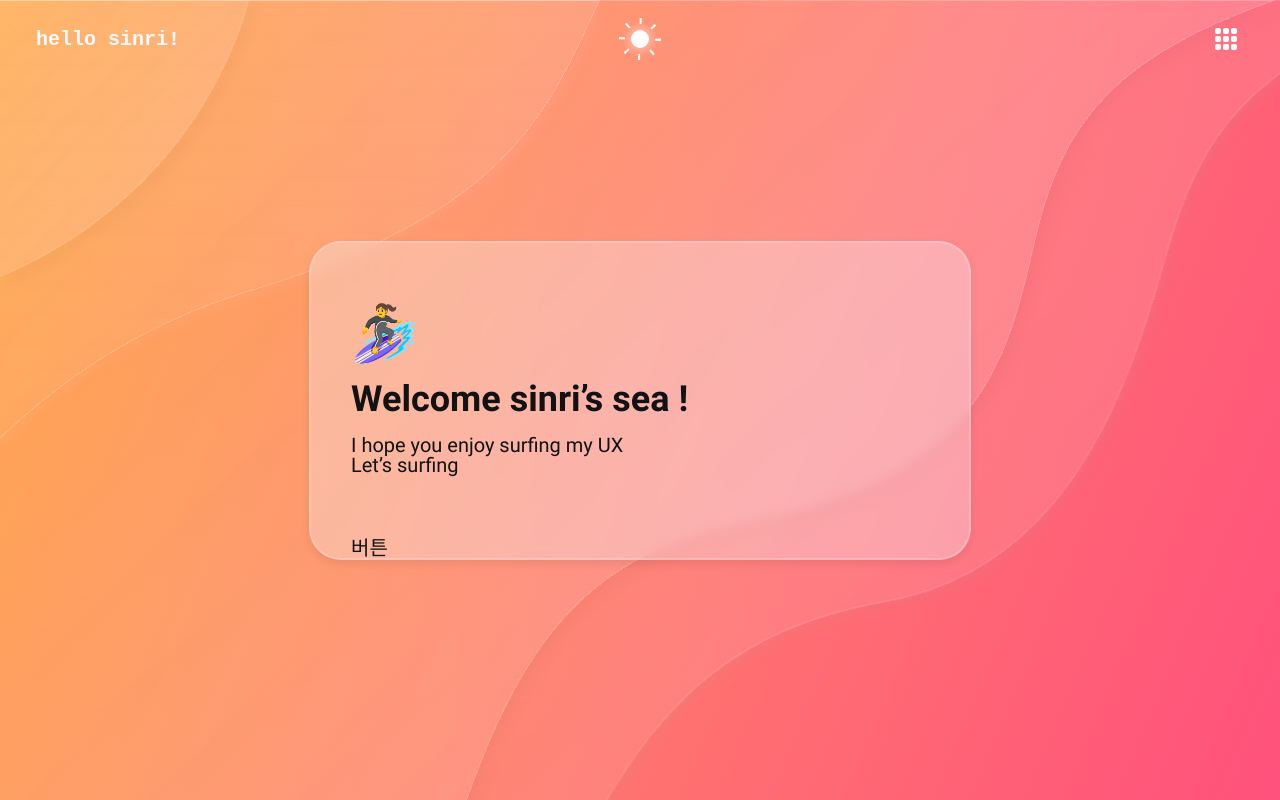
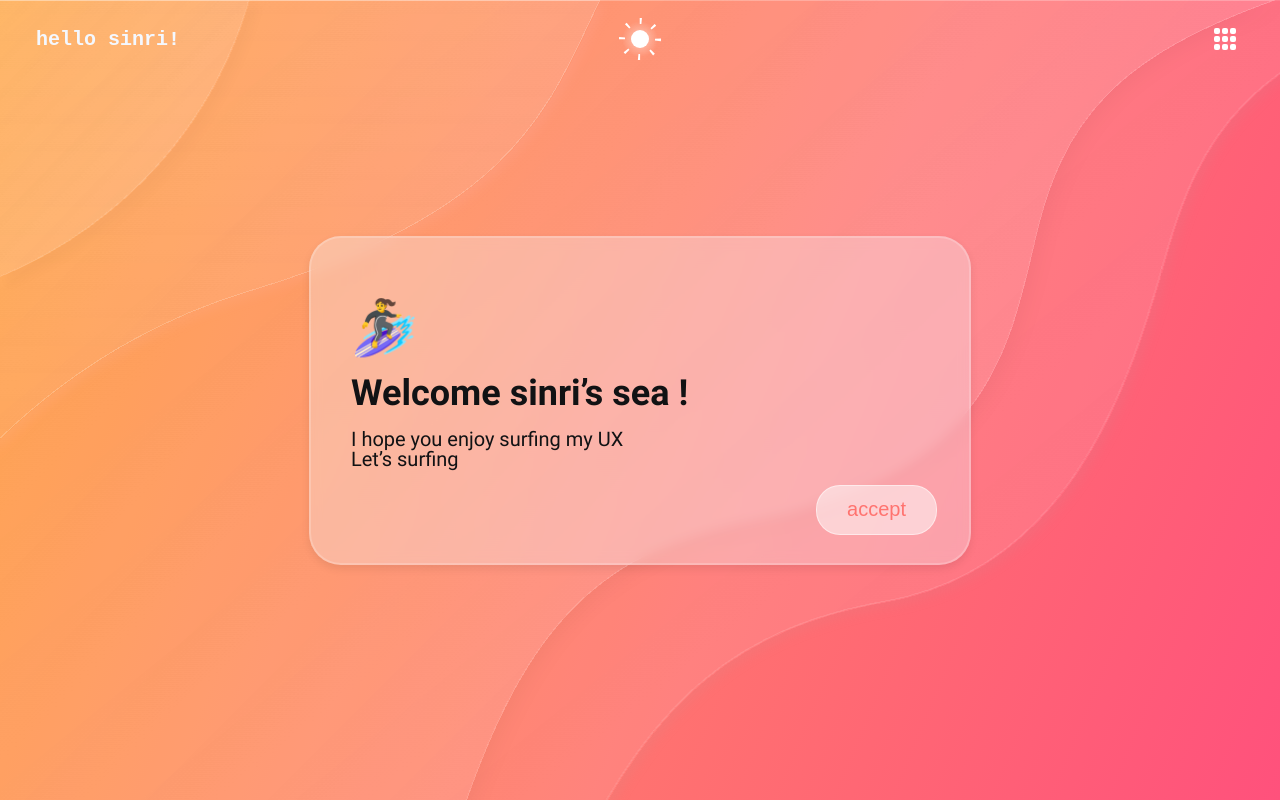
Before and after one commit to sinri0809/sinristory, a React (Create React App) app: page /#/ in a window 1280 px wide. Built offline with nearby package versions, Linux system fonts and the light colour scheme.

Commit message:
feat: Add Common Button type=fill  - fix theme system

```diff
--- /dev/null
+++ b/src/components/common/Button.tsx
@@ -0,0 +1,20 @@
+import React, {ButtonHTMLAttributes} from "react";
+
+interface Props extends ButtonHTMLAttributes<HTMLButtonElement> {
+  text: string;
+  className?: "fill" | "line" | "";
+  onClick: () => void;
+}
+
+const Button = ({text, className, onClick}: Props ) => {
+  return <button type="button" className={`btn btn-${className}`} onClick={onClick}>
+    <span className="btn-text">{text}</span>
+  </button>
+}
+
+Button.defaultProps = {
+  className: 'fill'
+}
+
+
+export default Button;
--- a/src/components/icons/IconTheme.tsx
+++ b/src/components/icons/IconTheme.tsx
@@ -8,7 +8,7 @@ const IconDayNight = () => {
     <circle
       className="sun-light"
       name="sun-light"
-      cx="21" cy="21" r="18" stroke="white" strokeWidth="6" stroke-dasharray="2 12" />
+      cx="21" cy="21" r="18" stroke="white" strokeWidth="6" strokeDasharray="2 12" />
     <circle
       className="bg-light"
       name="bg-light"
--- a/src/components/layout/Popup.tsx
+++ b/src/components/layout/Popup.tsx
@@ -25,7 +25,7 @@ Popup.Content = ({ children }: Props) => {
 }
 
 Popup.Controller = ({ children }: Props) => {
-  return <div className="popup-content">
+  return <div className="popup-footer">
     {children}
   </div>
 }
--- a/src/pages/PageHome.tsx
+++ b/src/pages/PageHome.tsx
@@ -1,8 +1,12 @@
 import React from "react";
 
+import Button from "components/common/Button";
 import Popup from "components/layout/Popup";
 
 const PageHome = () => {
+  const onClickAccetp = () => {
+    console.log("click accept")
+  }
   return (
     <main className="home">
       <Popup>
@@ -16,7 +20,7 @@ const PageHome = () => {
             </p>
           </Popup.Content>
           <Popup.Controller>
-            버튼
+            <Button onClick={onClickAccetp} text="accept" />
           </Popup.Controller>
         </div>
       </Popup>
--- a/src/styles/base/_base.scss
+++ b/src/styles/base/_base.scss
@@ -1,5 +1,12 @@
 #root {
+  // on page site feature
   width: 100vw;
   height: 100vh;
   overflow: hidden;
 }
+
+:root {
+  font-size: 10px;
+  scroll-behavior: smooth;
+  // scroll-behavior: unset;
+}
--- a/src/styles/base/_reset.scss
+++ b/src/styles/base/_reset.scss
@@ -1,20 +1,9 @@
-*::selection {
-  // background-color: $blue1;
-  // color: $white;
-}
-
+/* reset user agent style */
 ::-webkit-scrollbar {
   width: 0;
   height: 0;
 }
 
-:root {
-  font-size: 10px;
-  scroll-behavior: smooth;
-  // scroll-behavior: unset;
-}
-
-/* reset user agent style */
 * {
   margin: 0;
   padding: 0;
@@ -132,7 +121,6 @@ input {
   }
 }
 
-
 /* HTML5 display-role reset for older browsers */
 article,
 aside,
--- a/src/styles/common/_btn.scss
+++ b/src/styles/common/_btn.scss
@@ -9,15 +9,14 @@
 .btn-drawer-trigger {
   background-color: rgba($color: $whiten, $alpha: 0);
   border-radius: 1rem;
+  border: solid 1px rgba($color: $whiten, $alpha: 0);
 
-  transition: background-color 0.2s;
+  transition: all 0.2s;
+
   &:hover{
     background-color: rgba($color: $whiten, $alpha: 0.24);
   }
-  &:active{
-    background-color: rgba($color: $whiten, $alpha: 0.36);
-    outline: solid 1px rgba($color: $whiten, $alpha: 0.36);
-  }
+
   &.focus{
     background-color: rgba($color: $whiten, $alpha: 0);
     .icon-drawer {
@@ -50,4 +49,37 @@
       }
     }
   }
+
+  &:active{
+    background-color: rgba($color: $whiten, $alpha: 0.36);
+    border-color: rgba($color: $whiten, $alpha: 0.36);
+  }
 }
+
+.btn-fill {
+  height: 5rem;
+  padding: 0 30px;
+  border-radius: 24px;
+  background-color: rgba($whiten, $alpha: 0.5);
+  border: 1px solid rgba($whiten, $alpha: 0.5);
+
+  transition: border-color,background-color 0.14s;
+
+  &> .btn-text {
+    color: $day;
+    font-weight: $fontRegular;
+    font-size: $fontsize20;
+
+    pointer-events: none;
+  }
+
+  &:hover {
+    background-color: rgba($whiten, $alpha: 0.8);
+    border-color: rgba($whiten, $alpha: 0.5);
+  }
+
+  &:active {
+    background-color: rgba($whiten, $alpha: 0.7);
+    border-color: rgba($whiten, $alpha: 1);
+  }
+}
--- a/src/styles/index.scss
+++ b/src/styles/index.scss
@@ -1,3 +1,8 @@
+
+@import './base/reset';
+@import './base/font';
+@import './base/base';
+
 @import './module/crossbrowse';
 @import './module/responsive';
 @import './module/svg';
@@ -5,10 +10,6 @@
 @import './module/variables';
 @import './module/color';
 @import './module/theme';
-
-@import './base/reset';
-@import './base/font';
-@import './base/base';
 
 @import './theme/light';
 @import './theme/dark';
--- a/src/styles/module/_color.scss
+++ b/src/styles/module/_color.scss
@@ -6,7 +6,7 @@
 
   --black: #111214;
   --white: #F4F8FF;
-  --whiten: 255, 255, 255;
+  --white-rgb: 255, 255, 255;
   --blue: #2F78E3;
   --orange: #FF9929;
   --red: #FF0700;
@@ -22,7 +22,7 @@ $night_sunset: var(--night-sunset);
 
 $black: var(--black);
 $white: var(--white);
-$whiten: var(--whiten);
+$whiten: var(--white-rgb);
 $blue: var(--blue);
 $orange: var(--orange);
 $red: var(--red);
--- a/src/styles/module/_variables.scss
+++ b/src/styles/module/_variables.scss
@@ -8,6 +8,13 @@ $mobile_max: 0px;
 // $icons_path: 'assets/icons';
 
 // * zIndex
+:root {
+  --zIndex-layer: 0;
+  --zIndex-float: 9;
+  --zIndex-back: -1;
+}
+
+
 $level_0: 0;
 $level_1: 9;
 
@@ -20,11 +27,26 @@ $level0: 0;
 :root {
   --header-height: 8rem; // max
 
+  --emoji-h1: 54px;
+
+  --fontsize-h1: 36px;
+
   --fontsize20: 2rem;
   --fontsize16: 1.6rem;
   --fontsize14: 1.4rem;
+
+  --font-weight-regular: 400;
+  --font-weight-bold: 700;
 }
+
+$emojiH1: var(--emoji-h1);
+
+
+$fontsizeH1: var(--fontsize-h1);
 
 $fontsize20: var(--fontsize20);
 $fontsize16: var(--fontsize16);
 $fontsize14: var(--fontsize14);
+
+$fontRegular: var(--font-weight-regular);
+$fontBold: var(--font-weight-bold);
--- a/src/styles/pages/_home.scss
+++ b/src/styles/pages/_home.scss
@@ -1,25 +1,33 @@
 
 .popup-home-welcome {
   width: 65.8rem;
-  .popup-content{
-    padding-left: 4rem;
-    padding-top: 63px;
+  padding-left: 4rem;
+  padding-top: 63px;
+  padding-bottom: 28px;
+  padding-right: 32px;
 
+  display: flex;
+  flex-direction: column;
+  row-gap: 16px;
+
+  color: $black;
+
+  .popup-footer {
+    align-self: flex-end;
+  }
+  .emoji{
+    font-size: $emojiH1;
   }
 
-  .emoji{
-    font-size: 55px;
-
-  }
-  color: $black;
   h1{
-    font-size: 36px;
+    font-size: $fontsizeH1;
     margin-top: 2rem;
     margin-bottom: 18px;
-    font-weight: 700;
+    font-weight: $fontBold;
   }
+
   p{
-    font-size: 20px;
-    font-weight: 400;
+    font-size: $fontsize20;
+    font-weight: $fontRegular;
   }
 }
--- a/src/styles/theme/_light.scss
+++ b/src/styles/theme/_light.scss
@@ -1,3 +1,8 @@
+*::selection {
+  // background-color: $blue1;
+  // color: $white;
+}
+
 @include theme-light{
   svg.sea {
     .stars {
```
